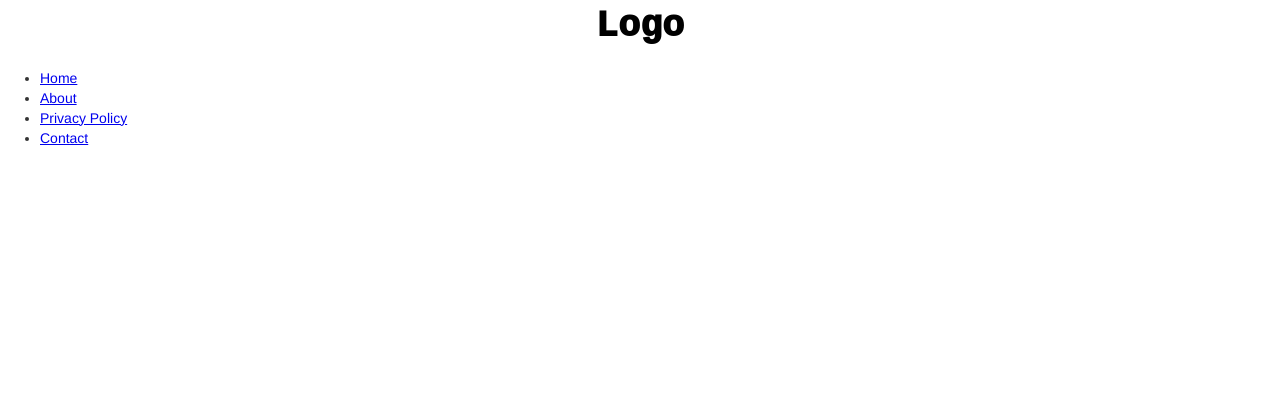
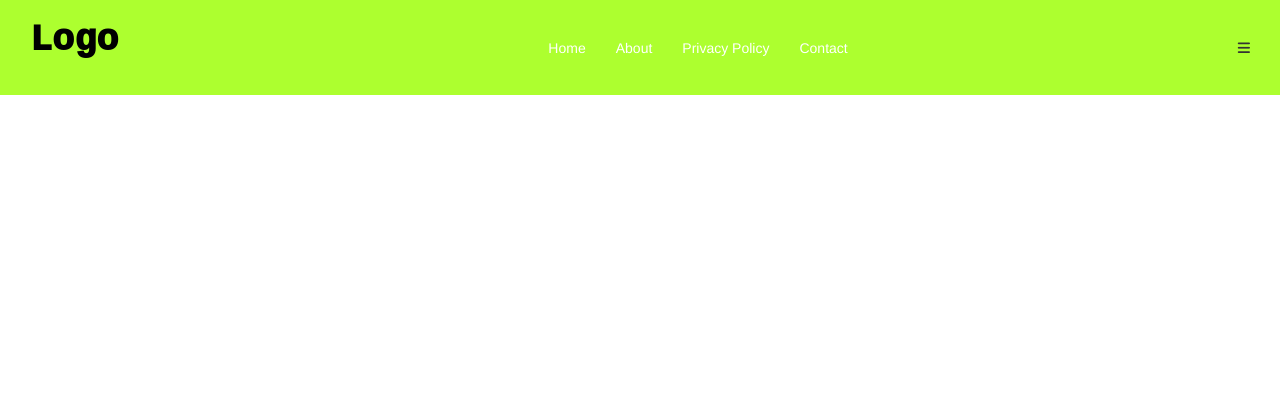
Before and after one commit to zaxnite/Billify, a Flask app: page / in a window 1280 px wide. Shown: the top 415 px of the page. Run offline with Flask 3, Linux system fonts and the light colour scheme; some libraries are stand-ins or nearby versions.

Commit message:
Navbar Implementation

```diff
--- a/static/style.css
+++ b/static/style.css
@@ -16,6 +16,30 @@ body {
   line-height: 1.42857143;
   color: #333;
   background-color: #fff;
+}
+
+nav {
+  padding: 10px 30px;
+  display: flex;
+  align-items: center;
+  justify-content: space-between;
+  background: greenyellow;
+  position: relative;
+  height: 75px;
+}
+
+nav ul {
+  display: flex;
+  gap: 30px;
+}
+
+nav ul li {
+  list-style-type: none;
+}
+
+nav ul li a {
+  text-decoration: none;
+  color: #fff;
 }
 
 /* Centering content within the viewport */
--- a/templates/index.html
+++ b/templates/index.html
@@ -8,6 +8,10 @@
       href="{{ url_for('static', filename='style.css') }}"
     />
     <link rel="icon" href="{{ url_for('static', filename='favicon.ico') }}" />
+    <script
+      src="https://kit.fontawesome.com/031ea734da.js"
+      crossorigin="anonymous"
+    ></script>
     <title>Listify</title>
   </head>
   <body>
@@ -21,7 +25,9 @@
         <li><a href="{{ url_for('privacy') }}">Privacy Policy</a></li>
         <li><a href="{{ url_for('contact') }}">Contact</a></li>
       </ul>
-      <div class="menu-icon"></div>
+      <div class="menu-icon">
+        <i class="fa-solid fa-bars"></i>
+      </div>
     </nav>
     <div class="center">
       <h1>Welcome</h1>
```
